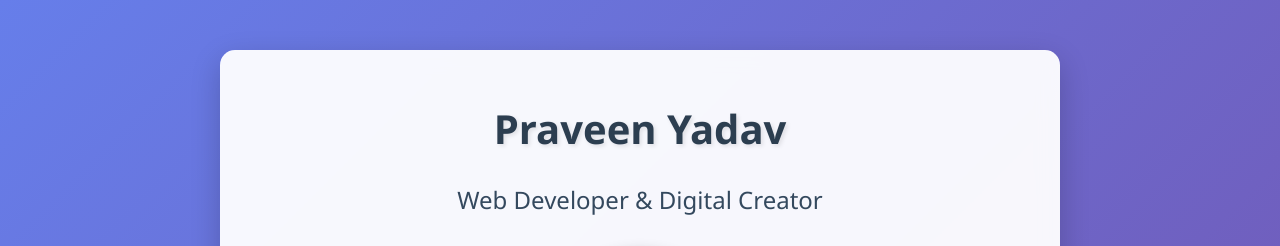
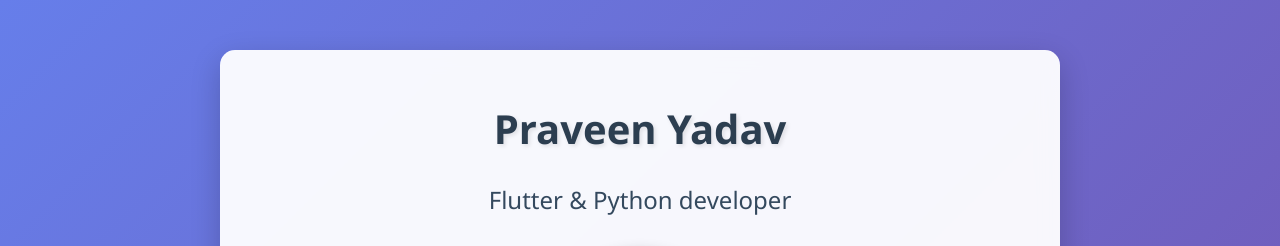
Before and after one commit to pyapril15/guvi-hcl-internship, a plain HTML site: page profile_page/profile_page.html in a window 1280 px wide. Shown: the top 246 px of the page. Drawn offline with Linux system fonts and the light colour scheme.

Commit message:
Update profile

```diff
--- a/profile_page/profile_page.html
+++ b/profile_page/profile_page.html
@@ -108,7 +108,7 @@
 <body>
     <div class="container">
         <h1>Praveen Yadav</h1>
-        <h2>Web Developer & Digital Creator</h2>
+        <h2>Flutter & Python developer</h2>
 
         <img src="https://firebasestorage.googleapis.com/v0/b/portfolio-1952e.appspot.com/o/profile%2Fpyapril15.png?alt=media&token=73fbd140-f2d1-4f87-afa4-dae0c8062dc2"
             alt="Praveen Yadav profile picture" width="200" height="200" class="profile-image">
```
Also changed, not shown: 1 other file.
